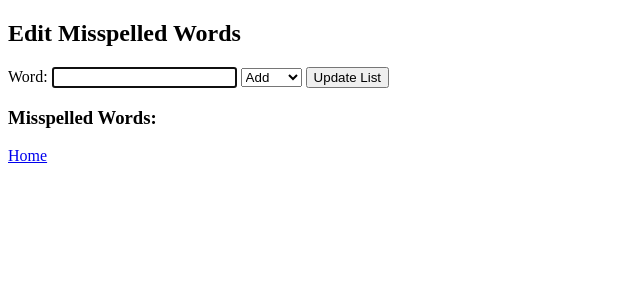
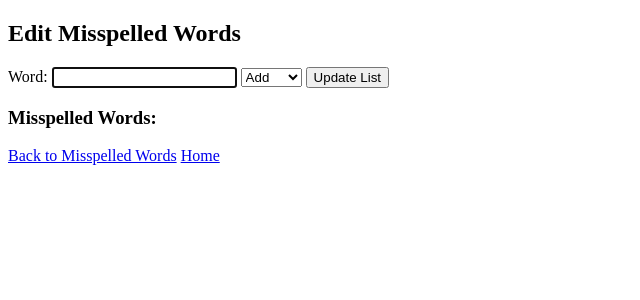
Before and after one commit to suasrp/sp_ul_flask_t05d_f, a Flask app: page /edit_misspelled_word_list in a window 1280 px wide. Shown: the top 300 px of the page, without its empty margins (0-640 px from the left). Run offline with Flask 3, Linux system fonts and the light colour scheme.

Commit message:
Update edit_misspelled_word_list.html 11-20-2024-127pm

```diff
--- a/templates/edit_misspelled_word_list.html
+++ b/templates/edit_misspelled_word_list.html
@@ -25,6 +25,7 @@
         {% endfor %}
     </ul>
 
+    <a href="{{ url_for('historical_misspelled_word_list') }}">Back to Misspelled Words</a>
     <a href="{{ url_for('home') }}">Home</a>
 </body>
 </html>
```
